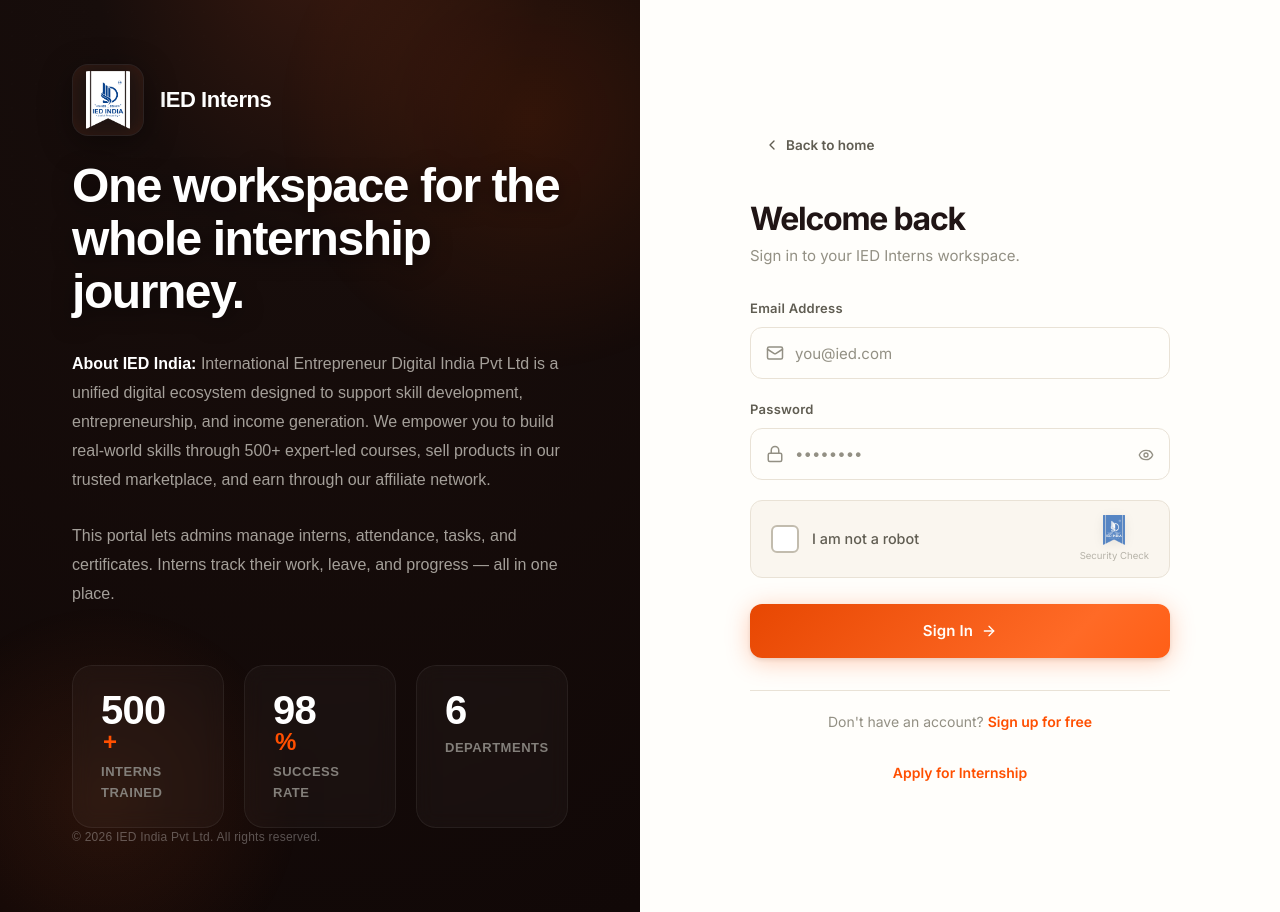
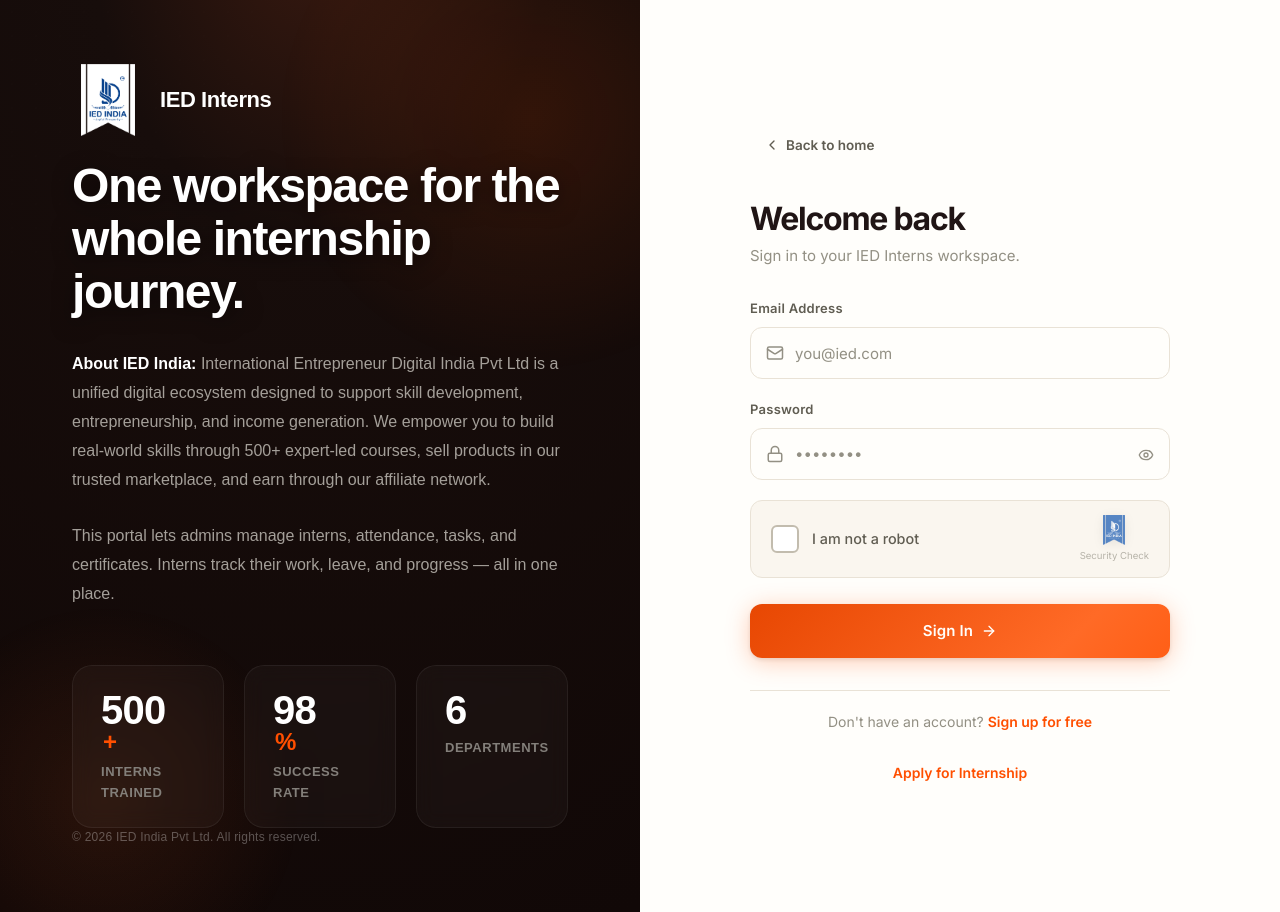
Before and after one commit to mayuresh-p2911/IED-india-Internship-portal, a React (Vite) app in the folder client/: page / in a window 1280 px wide. Both pictures are taken after a click on the link "Sign in". Built offline with nearby package versions, Linux system fonts and the light colour scheme.

Commit message:
fix: Remove logo background shadow

```diff
--- a/client/src/css/main.css
+++ b/client/src/css/main.css
@@ -442,21 +442,12 @@
 .login-brand .lb-mark.brand-img {
   width: 72px;
   height: 72px;
-  border-radius: 16px;
-  background: rgba(255, 255, 255, 0.03);
-  backdrop-filter: blur(8px);
-  -webkit-backdrop-filter: blur(8px);
-  border: 1px solid rgba(255, 255, 255, 0.06);
-  box-shadow: 0 8px 32px rgba(0, 0, 0, 0.4), inset 0 0 20px rgba(255, 79, 0, 0.1);
   object-fit: contain;
-  padding: 6px;
   transition: all 0.4s cubic-bezier(0.4, 0, 0.2, 1);
 }
 
 .login-brand .lb-mark.brand-img:hover {
   transform: scale(1.08) rotate(-4deg);
-  box-shadow: 0 12px 40px rgba(255, 79, 0, 0.3), inset 0 0 20px rgba(255, 79, 0, 0.2);
-  border-color: rgba(255, 79, 0, 0.3);
 }
 
 .login-brand .lb-name {
```
